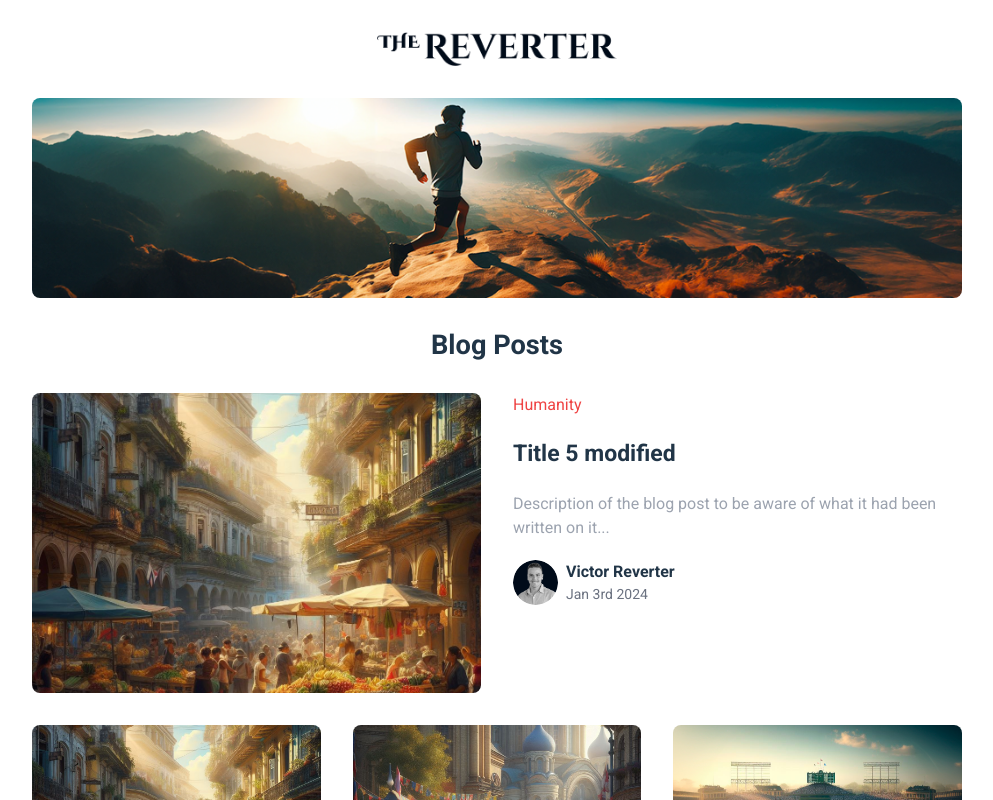
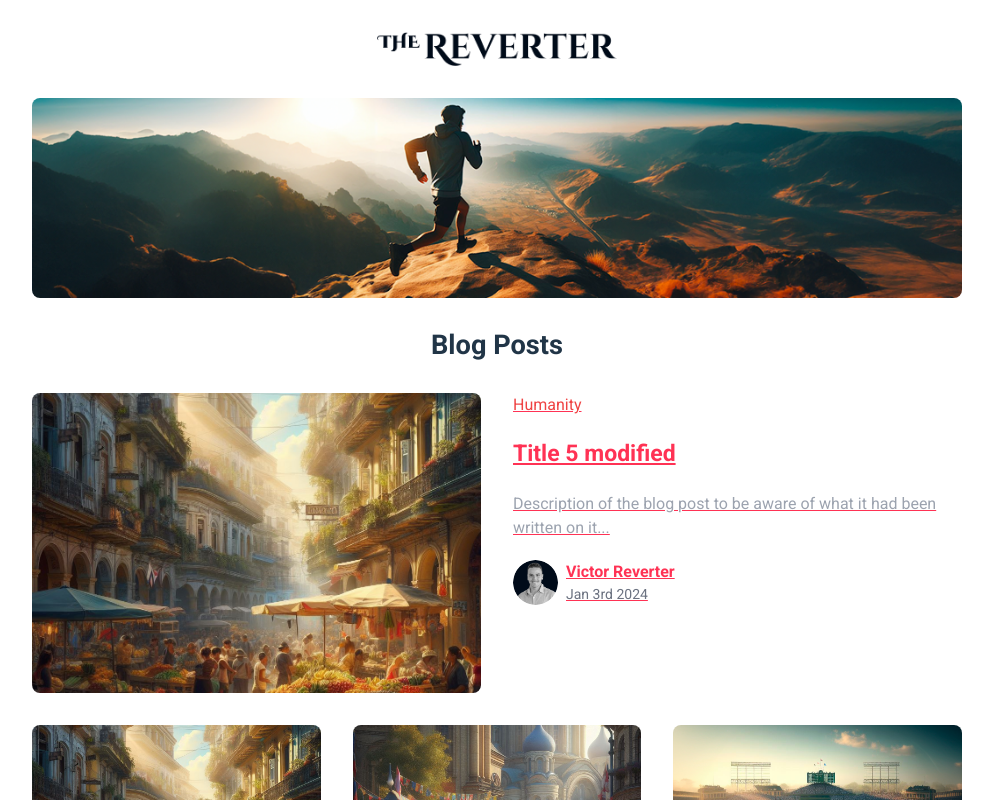
Before and after one commit to victorreverter/thereverter, a React (Create React App) app: page / in a window 1280 px wide. Shown: the top 800 px of the page, without its empty margins (143-1136 px from the left). Built offline with nearby package versions, Linux system fonts and the light colour scheme.

Commit message:
thebase version 3.2

```diff
--- a/src/components/IntroPost.jsx
+++ b/src/components/IntroPost.jsx
@@ -1,5 +1,7 @@
 import React, { useEffect } from 'react'
-import { useNavigate } from 'react-router-dom';
+import { useNavigate, Link } from 'react-router-dom'
+// import { useHistory } from 'react-router-dom'
+// import { withRouter } from 'react-router-dom';
 
 import profilePic from '../images/profile-pic.png'
 // import GlobalData from '../assets/blogpost_data.json'
@@ -9,11 +11,18 @@ function IntroPost(PostData) {
 
   const IntroData = PostData.PostData
   const navigate=useNavigate()
+  // const history=useHistory()
+
+  // onClick={()=>navigate('../posts/'+IntroData.url_name)}
+  // onClick={() => history.push(`/posts/${IntroData.url_name}`)}
+
+  const postRoute = '../posts/' + IntroData.url_name;
 
   return (
+    <Link to={postRoute}>
       <div id="intro_post_container" className='grid grid-cols-1
       md:grid-cols-2 px-2.5 md:px-6
-    lg:px-0 gap-8 cursor-pointer' onClick={()=>navigate('../posts/'+IntroData.url_name)}>
+      lg:px-0 gap-8 cursor-pointer' >
         <img src={ IntroData.cover } className='rounded-lg object-cover w-full h-[300px]'/>
         <div className='px-6 md:px-0'>
           <h4 className='text-red-500'>{ IntroData.attributes.tags }</h4>
@@ -28,6 +37,7 @@ function IntroPost(PostData) {
           </div>
         </div>
       </div>
+    </Link>
   )
 }
 
--- a/src/index.js
+++ b/src/index.js
@@ -1,24 +1,21 @@
-// import React from 'react';
+import React from 'react';
 import ReactDOM from 'react-dom/client';
 import './index.css';
 import App from './App.jsx'
-import { BrowserRouter } from 'react-router-dom'
+// import { BrowserRouter } from 'react-router-dom'
+import { HashRouter} from 'react-router-dom';
 // import App from './App';
 import reportWebVitals from './reportWebVitals';
 
-ReactDOM.createRoot(document.getElementById('root')).render(
-  <BrowserRouter>
+
+const rootElement = document.getElementById('root');
+const root = ReactDOM.createRoot(rootElement);
+
+root.render(
+  <HashRouter>
     <App />
-  </BrowserRouter>,
-)
-
-
-// const root = ReactDOM.createRoot(document.getElementById('root'));
-// root.render(
-//   <React.StrictMode>
-//     <App />
-//   </React.StrictMode>
-// );
+  </HashRouter>
+);
 
 // If you want to start measuring performance in your app, pass a function
 // to log results (for example: reportWebVitals(console.log))
```
Also changed, not shown: 12 other files (tests, documents, lock files or other folders). Lines whose indentation alone changed are shown as unchanged.
